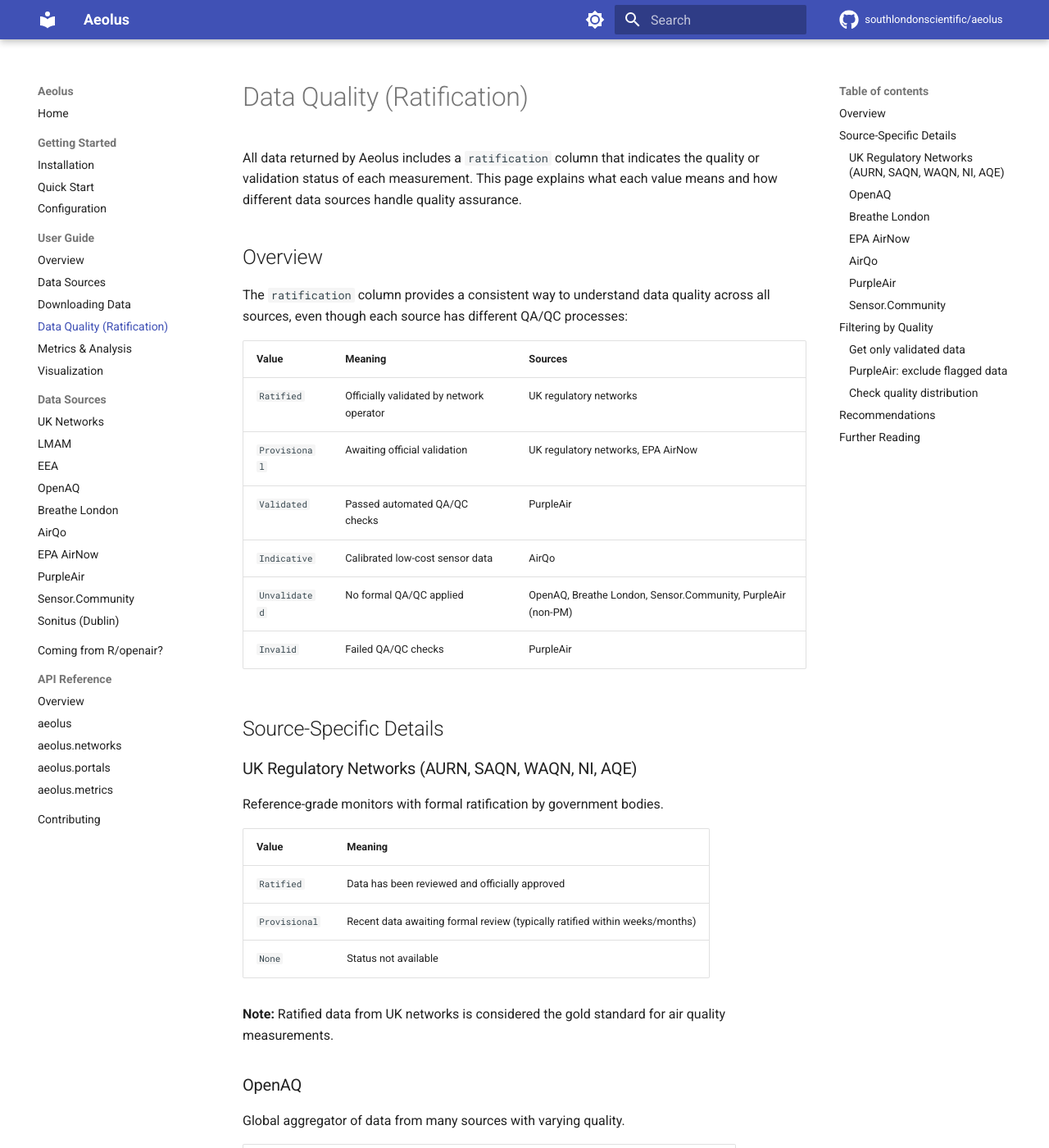
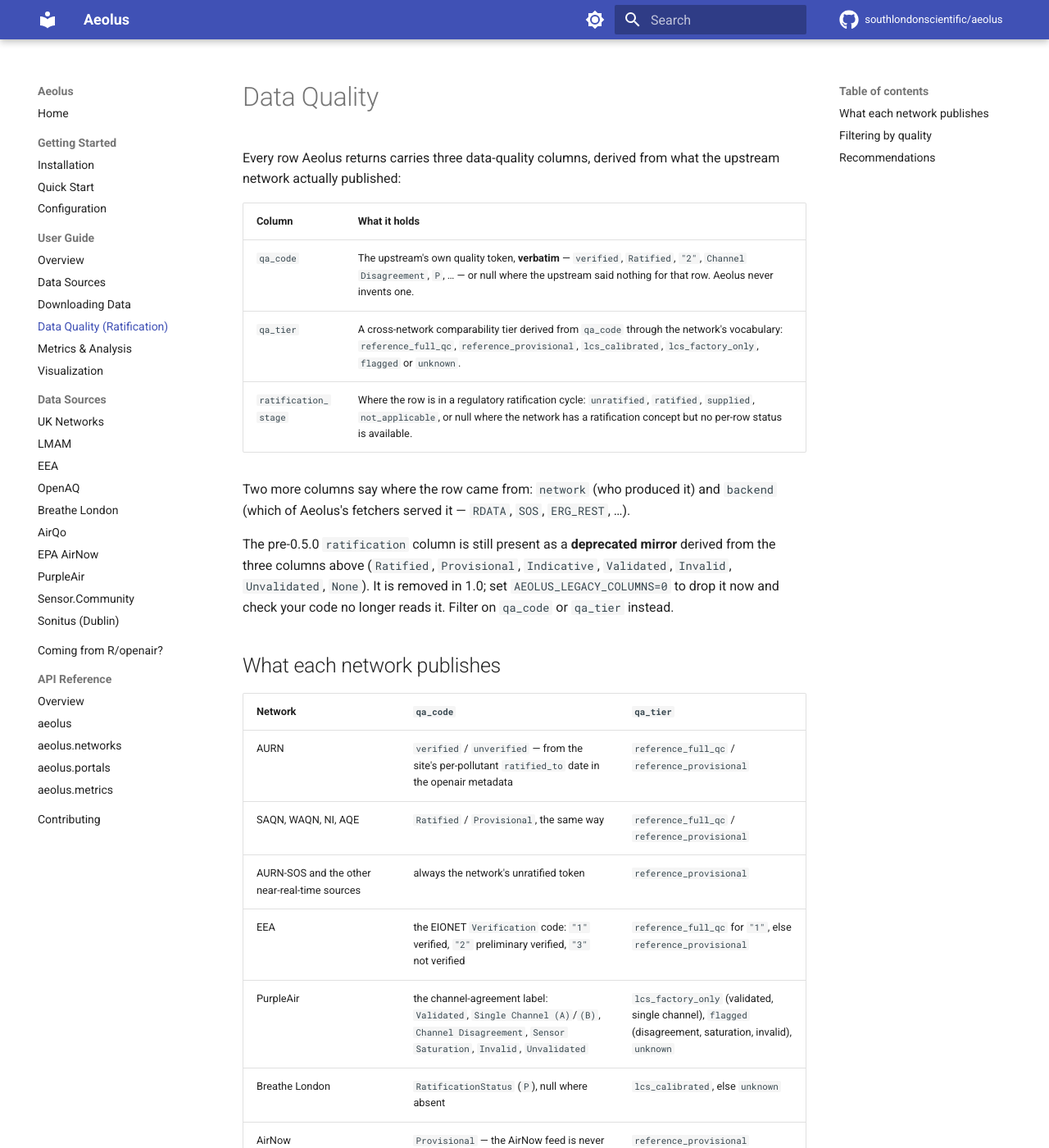
Before and after one commit to southlondonscientific/aeolus, an MkDocs documentation site: the page built from docs/guide/ratification.md, in a window 1280 px wide and 1400 px high. Shown: the whole window at 82% size. Built offline with MkDocs 1.6.1 and Material for MkDocs 9.7.7, drawn with Linux system fonts in a browser that asks for light colours; comment, search, counter and statistics services are not loaded; some of the changed text lies outside the part shown.

Commit message:
fix(qa): PR #16 review — metadata memo with TTL, strict Never, vectorised join, one mirror derivation
A failed metadata read now warns instead of silently yielding all-unknown
QA; only the literal "Never" means never-ratified (NA/blank/"ongoing" give
a null code); the ratified_to join is vectorised; find_sites and the join
share one metadata download, remembered for AEOLUS_METADATA_TTL_S (a day)
so long-running processes see new ratifications. Wired adapters write the
same legacy label the public frame derives (schema.legacy_mirror) and their
empty results carry qa_code. EEA tolerates non-integer Verification values
and drops VERIFICATION_MAP. Cache bumped to v4 so pre-wiring entries are
not served. The reset fixture moves to conftest. The data-quality guide is
rewritten around the new columns.

Co-Authored-By: Claude Fable 5.1 <noreply@anthropic.com>

````diff
--- a/docs/guide/ratification.md
+++ b/docs/guide/ratification.md
@@ -1,153 +1,58 @@
-# Data Quality (Ratification)
+# Data Quality
 
-All data returned by Aeolus includes a `ratification` column that indicates the quality or validation status of each measurement. This page explains what each value means and how different data sources handle quality assurance.
+Every row Aeolus returns carries three data-quality columns, derived from what the upstream network actually published:
 
-## Overview
+| Column | What it holds |
+|---|---|
+| `qa_code` | The upstream's own quality token, **verbatim** — `verified`, `Ratified`, `"2"`, `Channel Disagreement`, `P`, … — or null where the upstream said nothing for that row. Aeolus never invents one. |
+| `qa_tier` | A cross-network comparability tier derived from `qa_code` through the network's vocabulary: `reference_full_qc`, `reference_provisional`, `lcs_calibrated`, `lcs_factory_only`, `flagged` or `unknown`. |
+| `ratification_stage` | Where the row is in a regulatory ratification cycle: `unratified`, `ratified`, `supplied`, `not_applicable`, or null where the network has a ratification concept but no per-row status is available. |
 
-The `ratification` column provides a consistent way to understand data quality across all sources, even though each source has different QA/QC processes:
+Two more columns say where the row came from: `network` (who produced it) and `backend` (which of Aeolus's fetchers served it — `RDATA`, `SOS`, `ERG_REST`, …).
 
-| Value | Meaning | Sources |
-|-------|---------|---------|
-| `Ratified` | Officially validated by network operator | UK regulatory networks |
-| `Provisional` | Awaiting official validation | UK regulatory networks, EPA AirNow |
-| `Validated` | Passed automated QA/QC checks | PurpleAir |
-| `Indicative` | Calibrated low-cost sensor data | AirQo |
-| `Unvalidated` | No formal QA/QC applied | OpenAQ, Breathe London, Sensor.Community, PurpleAir (non-PM) |
-| `Invalid` | Failed QA/QC checks | PurpleAir |
+The pre-0.5.0 `ratification` column is still present as a **deprecated mirror** derived from the three columns above (`Ratified`, `Provisional`, `Indicative`, `Validated`, `Invalid`, `Unvalidated`, `None`). It is removed in 1.0; set `AEOLUS_LEGACY_COLUMNS=0` to drop it now and check your code no longer reads it. Filter on `qa_code` or `qa_tier` instead.
 
-## Source-Specific Details
+## What each network publishes
 
-### UK Regulatory Networks (AURN, SAQN, WAQN, NI, AQE)
+| Network | `qa_code` | `qa_tier` |
+|---|---|---|
+| AURN | `verified` / `unverified` — from the site's per-pollutant `ratified_to` date in the openair metadata | `reference_full_qc` / `reference_provisional` |
+| SAQN, WAQN, NI, AQE | `Ratified` / `Provisional`, the same way | `reference_full_qc` / `reference_provisional` |
+| AURN-SOS and the other near-real-time sources | always the network's unratified token | `reference_provisional` |
+| EEA | the EIONET `Verification` code: `"1"` verified, `"2"` preliminary verified, `"3"` not verified | `reference_full_qc` for `"1"`, else `reference_provisional` |
+| PurpleAir | the channel-agreement label: `Validated`, `Single Channel (A)`/`(B)`, `Channel Disagreement`, `Sensor Saturation`, `Invalid`, `Unvalidated` | `lcs_factory_only` (validated, single channel), `flagged` (disagreement, saturation, invalid), `unknown` |
+| Breathe London | `RatificationStatus` (`P`), null where absent | `lcs_calibrated`, else `unknown` |
+| AirNow | `Provisional` — the AirNow feed is never ratified; certified data is in EPA's AQS | `reference_provisional` |
+| LAQN, LMAM, Sensor.Community, Sonitus, OpenAQ, AirQo | null — these feeds publish no per-row flag | `unknown` |
 
-Reference-grade monitors with formal ratification by government bodies.
+The vocabularies live in `src/aeolus/data/qa_vocabularies/<NETWORK>.yaml` and are shared with Argus.
 
-| Value | Meaning |
-|-------|---------|
-| `Ratified` | Data has been reviewed and officially approved |
-| `Provisional` | Recent data awaiting formal review (typically ratified within weeks/months) |
-| `None` | Status not available |
-
-**Note:** Ratified data from UK networks is considered the gold standard for air quality measurements.
-
-### OpenAQ
-
-Global aggregator of data from many sources with varying quality.
-
-| Value | Meaning |
-|-------|---------|
-| `Unvalidated` | All data (OpenAQ aggregates from multiple sources with different QA processes) |
-
-**Note:** OpenAQ data quality depends on the original source. Reference-grade government monitors will be more reliable than low-cost sensors.
-
-### Breathe London
-
-London sensor network operated by Imperial College London.
-
-| Value | Meaning |
-|-------|---------|
-| `Ratified` | Data validated by ERG |
-| `Provisional` | Awaiting validation |
-| `Unvalidated` | Status unknown or not provided |
-
-**Note:** Breathe London uses a mix of reference-grade and indicative monitors.
-
-### EPA AirNow
-
-US EPA real-time air quality monitoring network.
-
-| Value | Meaning |
-|-------|---------|
-| `Provisional` | All data (real-time, preliminary, subject to change) |
-
-**Note:** AirNow data is preliminary and updated hourly. For verified historical US data, use the EPA AQS (Air Quality System) which contains ratified data after a 6+ month delay.
-
-### AirQo
-
-African air quality network using calibrated low-cost sensors.
-
-| Value | Meaning |
-|-------|---------|
-| `Indicative` | All data (machine learning calibrated against reference monitors) |
-
-**Note:** AirQo sensors are calibrated using machine learning models trained on co-located reference monitors. Data is suitable for understanding patterns and trends but may have higher uncertainty than reference-grade measurements.
-
-### PurpleAir
-
-Global network of dual-channel laser particle counters.
-
-| Value | Meaning |
-|-------|---------|
-| `Validated` | Both channels agree within thresholds |
-| `Channel Disagreement` | Both channels valid but disagree beyond thresholds |
-| `Single Channel (A)` | Only channel A had valid data |
-| `Single Channel (B)` | Only channel B had valid data |
-| `Below Detection Limit` | Value below 0.3 µg/m³ (sensor noise floor) |
-| `Sensor Saturation` | Value above 1000 µg/m³ (sensor range exceeded) |
-| `Invalid` | Both channels invalid |
-| `Unvalidated` | Non-PM measurements (temperature, humidity) |
-
-**QA/QC Thresholds (PM measurements):**
-
-| Concentration | Agreement Required |
-|--------------|-------------------|
-| < 0.3 µg/m³ | Flagged as below detection limit |
-| 0.3–100 µg/m³ | Channels must agree within ±10 µg/m³ |
-| 100–1000 µg/m³ | Channels must agree within ±10% |
-| > 1000 µg/m³ | Flagged as sensor saturation |
-
-**Note:** PurpleAir's dual-channel design allows automated QA/QC. The `include_flagged=False` parameter can be used to retrieve only validated data.
-
-### Sensor.Community
-
-Global citizen science network.
-
-| Value | Meaning |
-|-------|---------|
-| `Unvalidated` | All data (citizen-installed sensors with no formal QA/QC) |
-
-**Note:** Sensor.Community data is valuable for understanding spatial patterns but has no formal quality control. Sensor placement, maintenance, and calibration vary widely.
-
-## Filtering by Quality
-
-### Get only validated data
+## Filtering by quality
 
 ```python
-# Filter to ratified/validated data only
-clean_data = data[data['ratification'].isin(['Ratified', 'Validated'])]
+import aeolus
+from datetime import datetime
+
+data = aeolus.download("AURN", ["MY1"], datetime(2023, 1, 1), datetime(2023, 12, 31))
+
+# Only ratified rows
+ratified = data[data["ratification_stage"] == "ratified"]
+
+# Anything that has passed full QA/QC, whatever the network
+reference = data[data["qa_tier"] == "reference_full_qc"]
+
+# Drop rows the upstream flagged (PurpleAir channel disagreement etc.)
+clean = data[data["qa_tier"] != "flagged"]
+
+# How much of a download is ratified?
+print(data.groupby(["network", "ratification_stage"], dropna=False).size())
 ```
 
-### PurpleAir: exclude flagged data
-
-```python
-from aeolus.sources.purpleair import fetch_purpleair_data
-
-# Only retrieve measurements that passed QA/QC
-data = fetch_purpleair_data(
-    sites=["131075"],
-    start_date=start,
-    end_date=end,
-    include_flagged=False
-)
-```
-
-### Check quality distribution
-
-```python
-# See breakdown of quality flags
-print(data['ratification'].value_counts())
-```
+For PurpleAir, `aeolus.download("PURPLEAIR", ..., include_flagged=False)` keeps only rows whose `qa_code` is `Validated`.
 
 ## Recommendations
 
-| Use Case | Recommended Sources | Minimum Quality |
-|----------|--------------------|-----------------|
-| Regulatory compliance | UK networks | `Ratified` |
-| Health studies | UK networks, reference-grade OpenAQ | `Ratified` or `Provisional` |
-| Spatial analysis | Any source | Any (understand limitations) |
-| Trend analysis | Consistent source over time | `Provisional` or better |
-| Real-time alerts | PurpleAir, Sensor.Community | `Validated` or `Unvalidated` with caution |
-
-## Further Reading
-
-- [REFERENCES.md](https://github.com/southlondonscientific/aeolus/blob/main/REFERENCES.md) - QA/QC methodology sources
-- [PurpleAir QA/QC](../sources/purpleair.md#qaqc-methodology) - Detailed PurpleAir thresholds
+- For regulatory reporting, use `ratification_stage == "ratified"`; provisional data can change on ratification.
+- Compare networks on `qa_tier`, not on the raw `qa_code` — the codes are each network's own words.
+- A null `qa_code` means the upstream said nothing; it is not a bad reading. Check the network's documentation page for what that implies.
+- Recent AURN-family data is provisional for roughly three to six months; the metadata's `ratified_to` date is what Aeolus uses to tell.
````
Also changed, not shown: 17 other files.
